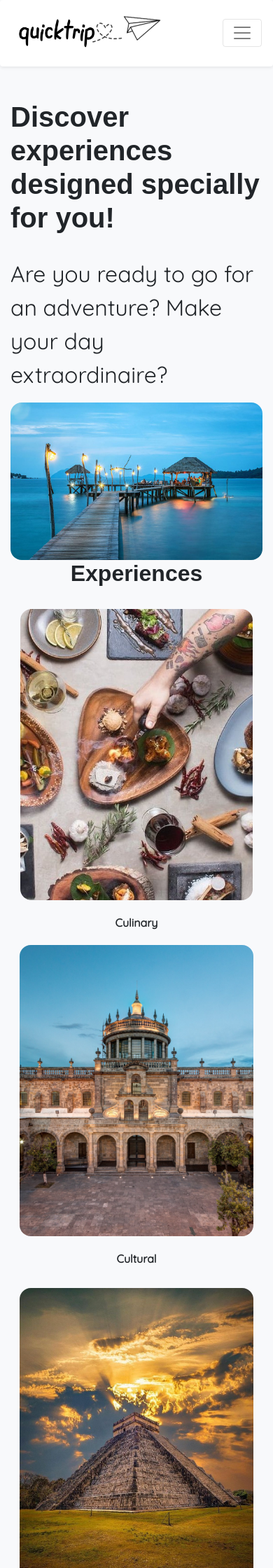
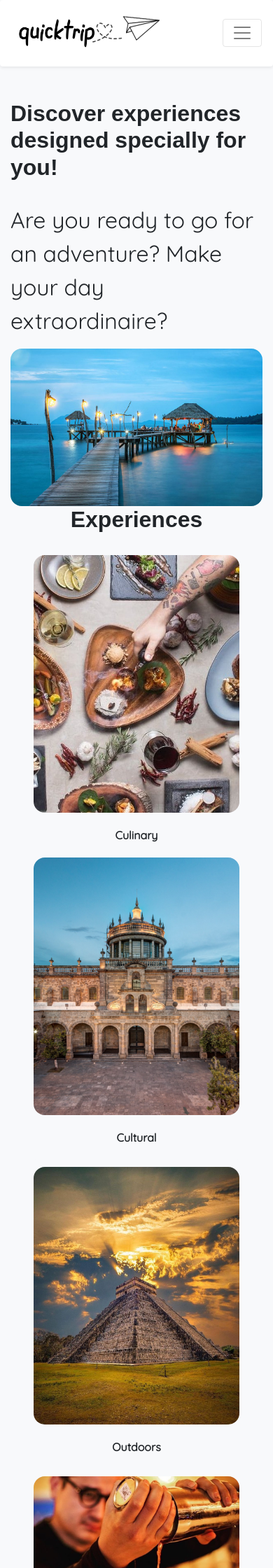
Before and after one commit to SolracDavid99/QuickTrip, a PHP site: page /html/home.html in a window 390 px wide. Shown: the top 2240 px of the page at 70% size. Run offline with PHP 8.4, Linux system fonts and the light colour scheme; some web fonts are replaced.

Commit message:
Contenido Responsivo

```diff
--- a/css/aboutUs.css
+++ b/css/aboutUs.css
@@ -123,3 +123,6 @@ body{
         margin-right: 1.5rem;
         margin-bottom: 1rem;
     }
+    #frontImage{
+        border-radius: 1rem;
+    }
--- a/css/home.css
+++ b/css/home.css
@@ -54,6 +54,7 @@ body{
 #encabezado{
     font-weight: bold;
     font-family: 'Mochiy Pop P One', sans-serif;
+    font-size: 2rem;
 }
 #contenido{
     font-family: 'Quicksand', sans-serif;
@@ -61,7 +62,7 @@ body{
 #category{
 /*    width: 22rem;
 */
-    height: 26rem;
+    height: 23rem;
     border-radius:1rem;
 
 }
--- a/css/itemList.css
+++ b/css/itemList.css
@@ -47,7 +47,7 @@
     padding-right: 1px;
 }
 #tourName{
-    font-size: 2.5rem;
+    font-size: 1.5rem;
     font-family: 'Mochiy Pop P One', sans-serif;
 }
 #tourImage{
@@ -58,3 +58,7 @@
     text-justify: auto;
     font-family: 'Quicksand', sans-serif;
 }
+.card{
+    border: none;
+    background-color: #f8f9fb;
+}
--- a/html/aboutUs.html
+++ b/html/aboutUs.html
@@ -67,7 +67,7 @@
             <br>
             <div class="row">
                 <div class="col-md ">
-                    <img src="/assets/paperPlanes" class="img-fluid rounded" alt="">
+                    <img src="/assets/paperPlanes" class="img-fluid" id="frontImage" alt="">
                 </div>
                 <div class="col-md">
                     <p id="contenido">QuickTrip is an idea that arose from locals to traveling souls who want to discover new
--- a/html/home.html
+++ b/html/home.html
@@ -85,7 +85,7 @@
         <div class="row">
             <div class="col-md d-flex justify-content-center">
                 <div class="card.mx-auto">
-                    <img id="category" class="card-img-top" src="/assets/img/home/food.jpg" alt="Card image cap">
+                    <img id="category" class="img-fluid" src="/assets/img/home/food.jpg" alt="Card image cap">
                     <div class="card-body">
                         <p class="card-text text-center font-weight-bold" id="contenido">Culinary</p>
                     </div>
@@ -93,7 +93,7 @@
             </div>
             <div class="col-md d-flex justify-content-center">
                 <div class="card">
-                    <img class="card-img-top" id="category"src="/assets/img/home/cabañas.jpeg" alt="Card image cap">
+                    <img class="img-fluid" id="category"src="/assets/img/home/cabañas.jpeg" alt="Card image cap">
                     <div class="card-body">
                         <p class="card-text text-center font-weight-bold" id="contenido">Cultural</p>
                     </div>
@@ -101,7 +101,7 @@
             </div>
             <div class="col-md d-flex justify-content-center">
                 <div class="card">
-                    <img class="card-img-top" id="category" src="/assets/img/home/piramide.jpg" alt="Card image cap">
+                    <img class="img-fluid" id="category" src="/assets/img/home/piramide.jpg" alt="Card image cap">
                     <div class="card-body">
                         <p class="card-text text-center font-weight-bold" id="contenido">Outdoors</p>
                     </div>
@@ -109,7 +109,7 @@
             </div>
             <div class="col-md d-flex justify-content-center">
                 <div class="card">
-                    <img class="card-img-top" id="category" src="/assets/img/home/nightlife.jpg" alt="Card image cap">
+                    <img class="img-fluid" id="category" src="/assets/img/home/nightlife.jpg" alt="Card image cap">
                     <div class="card-body">
                         <p class="card-text text-center font-weight-bold" id="contenido">Nightlife</p>
                     </div>
@@ -140,8 +140,8 @@
 
     <div class="container-fluid">
         <div class="row" id="destinations" >
-            <div class="col-md-6 ">
-                <p id="encabezado" class="display-4">Check out the destinations we have ready for you!</p>
+            <div class="col-md-6">
+                <p id="encabezado">Check out the destinations we have ready for you!</p>
             </div>
             <div class="col-md-3">
                 <img src="/assets/img/home/tequila.jpg" alt="tequila" class="image-scroll">
```
Also changed, not shown: back/data.js (+4 -3 lines), html/item.html (+9 -5 lines), assets/nuevoavion.png.
